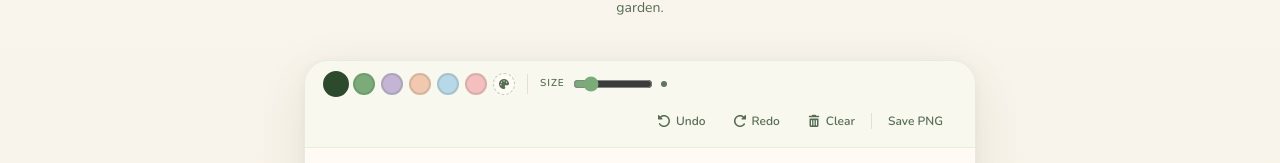
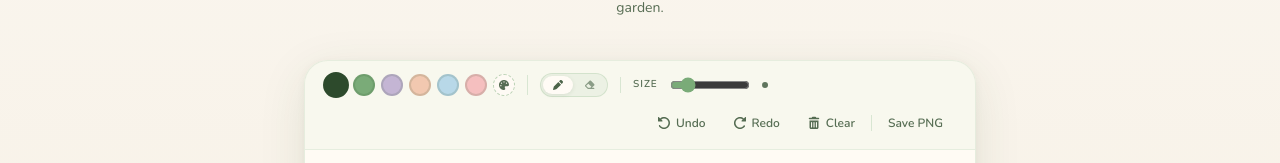
Before and after one commit to grauconejo13/bloomspace, a React (Vite) app in the folder client/: page /create in a window 1280 px wide. Shown: the part 210-373 px from the top of the page. Built offline with nearby package versions, Linux system fonts and the light colour scheme; no server answers.

Commit message:
Added an eraser tool to Bloomspace drawing

```diff
--- a/client/src/components/DrawingCanvas.jsx
+++ b/client/src/components/DrawingCanvas.jsx
@@ -1,6 +1,6 @@
 import { forwardRef, useRef, useImperativeHandle, useEffect } from 'react';
 
-const DrawingCanvas = forwardRef(function DrawingCanvas({ color, strokeSize }, ref) {
+const DrawingCanvas = forwardRef(function DrawingCanvas({ color, strokeSize, eraser }, ref) {
   const canvasRef = useRef(null);
   const drawing = useRef(false);
   const lastPos = useRef({ x: 0, y: 0 });
@@ -26,7 +26,13 @@ const DrawingCanvas = forwardRef(function DrawingCanvas({ color, strokeSize }, r
     ctx.clearRect(0, 0, canvas.width, canvas.height);
 
     strokesRef.current.forEach(stroke => {
-      ctx.strokeStyle = stroke.color;
+      if (stroke.eraser) {
+        ctx.globalCompositeOperation = 'destination-out';
+        ctx.strokeStyle = 'rgba(0,0,0,1)';
+      } else {
+        ctx.globalCompositeOperation = 'source-over';
+        ctx.strokeStyle = stroke.color;
+      }
       ctx.lineWidth = stroke.size;
       for (let i = 1; i < stroke.points.length; i++) {
         ctx.beginPath();
@@ -36,6 +42,7 @@ const DrawingCanvas = forwardRef(function DrawingCanvas({ color, strokeSize }, r
       }
     });
 
+    ctx.globalCompositeOperation = 'source-over';
     ctx.strokeStyle = color;
     ctx.lineWidth = strokeSize;
   }
@@ -102,17 +109,31 @@ const DrawingCanvas = forwardRef(function DrawingCanvas({ color, strokeSize }, r
     drawing.current = true;
     const pos = getPos(e);
     lastPos.current = pos;
-    activeStroke.current = { color, size: strokeSize, points: [pos] };
+    activeStroke.current = {
+      color: eraser ? null : color,
+      size: strokeSize,
+      eraser: !!eraser,
+      points: [pos],
+    };
   }
 
   function draw(e) {
     if (!drawing.current) return;
     const ctx = canvasRef.current.getContext('2d');
     const pos = getPos(e);
+    const isErasing = activeStroke.current.eraser;
+    if (isErasing) {
+      ctx.globalCompositeOperation = 'destination-out';
+      ctx.strokeStyle = 'rgba(0,0,0,1)';
+      ctx.lineWidth = activeStroke.current.size;
+    }
     ctx.beginPath();
     ctx.moveTo(lastPos.current.x, lastPos.current.y);
     ctx.lineTo(pos.x, pos.y);
     ctx.stroke();
+    if (isErasing) {
+      ctx.globalCompositeOperation = 'source-over';
+    }
     lastPos.current = pos;
     activeStroke.current.points.push(pos);
   }
@@ -148,15 +169,15 @@ const DrawingCanvas = forwardRef(function DrawingCanvas({ color, strokeSize }, r
       canvas.removeEventListener('touchmove',  onTouchMove);
       canvas.removeEventListener('touchend',   stopDrawing);
     };
-    // eslint-disable-next-line react-hooks/exhaustive-deps -- startDrawing/draw only close over color and strokeSize, both listed
-  }, [color, strokeSize]);
+    // eslint-disable-next-line react-hooks/exhaustive-deps -- startDrawing/draw close over color, strokeSize, and eraser, all listed
+  }, [color, strokeSize, eraser]);
 
   return (
     <canvas
       ref={canvasRef}
       width={800}
       height={800}
-      className="w-full rounded-2xl cursor-crosshair block"
+      className={`w-full rounded-2xl block ${eraser ? 'cursor-cell' : 'cursor-crosshair'}`}
       style={{
         background: '#fffbf5',
         border: '1.5px dashed rgba(122, 171, 120, 0.38)',
--- a/client/src/pages/CreateFlower.jsx
+++ b/client/src/pages/CreateFlower.jsx
@@ -1,7 +1,7 @@
 import { useEffect, useRef, useState } from 'react';
 import { useNavigate } from 'react-router-dom';
 import { FontAwesomeIcon } from '@fortawesome/react-fontawesome';
-import { faRotateLeft, faRotateRight, faTrashCan, faPalette } from '@fortawesome/free-solid-svg-icons';
+import { faRotateLeft, faRotateRight, faTrashCan, faPalette, faPen, faEraser } from '@fortawesome/free-solid-svg-icons';
 import DrawingCanvas from '../components/DrawingCanvas';
 import PlantConfirmModal from '../components/PlantConfirmModal';
 import ResumeDraftModal from '../components/ResumeDraftModal';
@@ -41,6 +41,7 @@ function CreateFlower() {
   const [isSubmitting, setIsSubmitting] = useState(false);
   const isSubmittingRef = useRef(false);
   const clientPlantIdRef = useRef(null);
+  const [eraser, setEraser] = useState(false);
   const [customColors, setCustomColors] = useState(() => getCustomColors());
   const [pendingDraft] = useState(() => getDraft());
   const [showResumePrompt, setShowResumePrompt] = useState(() => !!pendingDraft);
@@ -310,8 +311,41 @@ function CreateFlower() {
           {/* Divider — sm+ only; on mobile the groups are already separated by stacking */}
           <div className="hidden sm:block w-px h-5" style={{ background: 'rgba(184, 212, 182, 0.5)' }} />
 
-          {/* 2. Stroke size */}
-          <div className="flex items-center gap-2">
+          {/* 2. Tool toggle + Stroke size */}
+          <div className="flex items-center gap-3 flex-wrap">
+            {/* Brush / Eraser segmented toggle */}
+            <div
+              className="flex items-center gap-0.5 rounded-full p-0.5"
+              style={{ background: 'rgba(184,212,182,0.18)', border: '1px solid rgba(122,171,120,0.22)' }}
+            >
+              <button
+                onClick={() => setEraser(false)}
+                title="Brush"
+                aria-label="Brush"
+                aria-pressed={!eraser}
+                className="flex items-center gap-1 text-xs font-semibold px-2.5 py-1 rounded-full transition-all duration-150 cursor-pointer"
+                style={!eraser
+                  ? { background: '#fffbf5', color: 'rgba(45,74,44,0.85)', boxShadow: '0 1px 4px rgba(45,74,44,0.10)' }
+                  : { color: 'rgba(45,74,44,0.50)' }}
+              >
+                <FontAwesomeIcon icon={faPen} style={{ width: 10, height: 10 }} />
+              </button>
+              <button
+                onClick={() => setEraser(true)}
+                title="Eraser"
+                aria-label="Eraser"
+                aria-pressed={eraser}
+                className="flex items-center gap-1 text-xs font-semibold px-2.5 py-1 rounded-full transition-all duration-150 cursor-pointer"
+                style={eraser
+                  ? { background: '#fffbf5', color: 'rgba(45,74,44,0.85)', boxShadow: '0 1px 4px rgba(45,74,44,0.10)' }
+                  : { color: 'rgba(45,74,44,0.50)' }}
+              >
+                <FontAwesomeIcon icon={faEraser} style={{ width: 10, height: 10 }} />
+              </button>
+            </div>
+
+            <div className="hidden sm:block w-px h-4" style={{ background: 'rgba(184,212,182,0.5)' }} />
+
             <span className="text-[10px] font-bold tracking-widest uppercase text-moss/80">
               Size
             </span>
@@ -323,13 +357,14 @@ function CreateFlower() {
               onChange={e => setStrokeSize(Number(e.target.value))}
               className="w-20 accent-sage cursor-pointer"
             />
-            {/* Live preview dot */}
+            {/* Live preview dot — uses current color; in eraser mode it shows as a faded outline */}
             <div
               className="rounded-full shrink-0"
               style={{
                 width:  Math.max(6, strokeSize + 2),
                 height: Math.max(6, strokeSize + 2),
-                background: color,
+                background: eraser ? 'transparent' : color,
+                border: eraser ? '1.5px solid rgba(45,74,44,0.30)' : 'none',
                 opacity: 0.75,
               }}
             />
@@ -394,7 +429,7 @@ function CreateFlower() {
 
         {/* Canvas */}
         <div className="px-5 pt-5">
-          <DrawingCanvas ref={canvasRef} color={color} strokeSize={strokeSize} />
+          <DrawingCanvas ref={canvasRef} color={color} strokeSize={strokeSize} eraser={eraser} />
         </div>
 
         {/* Message input */}
```
